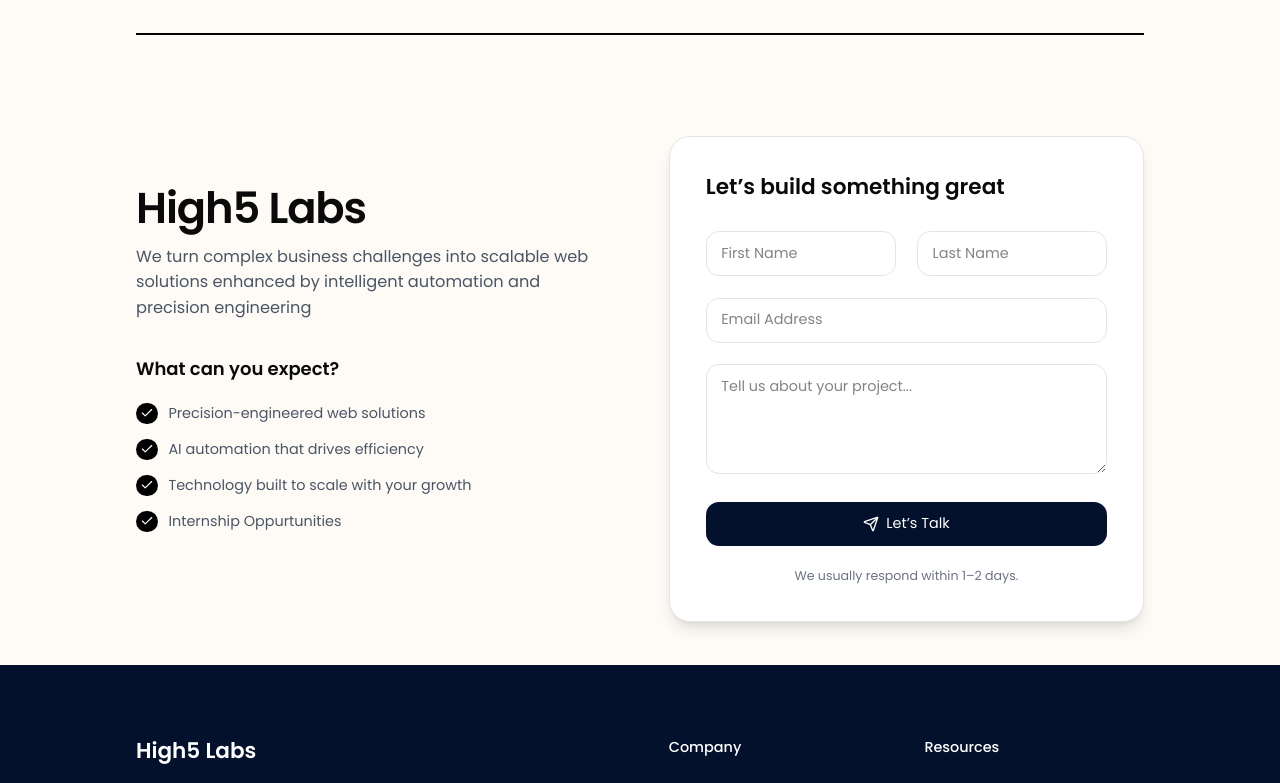
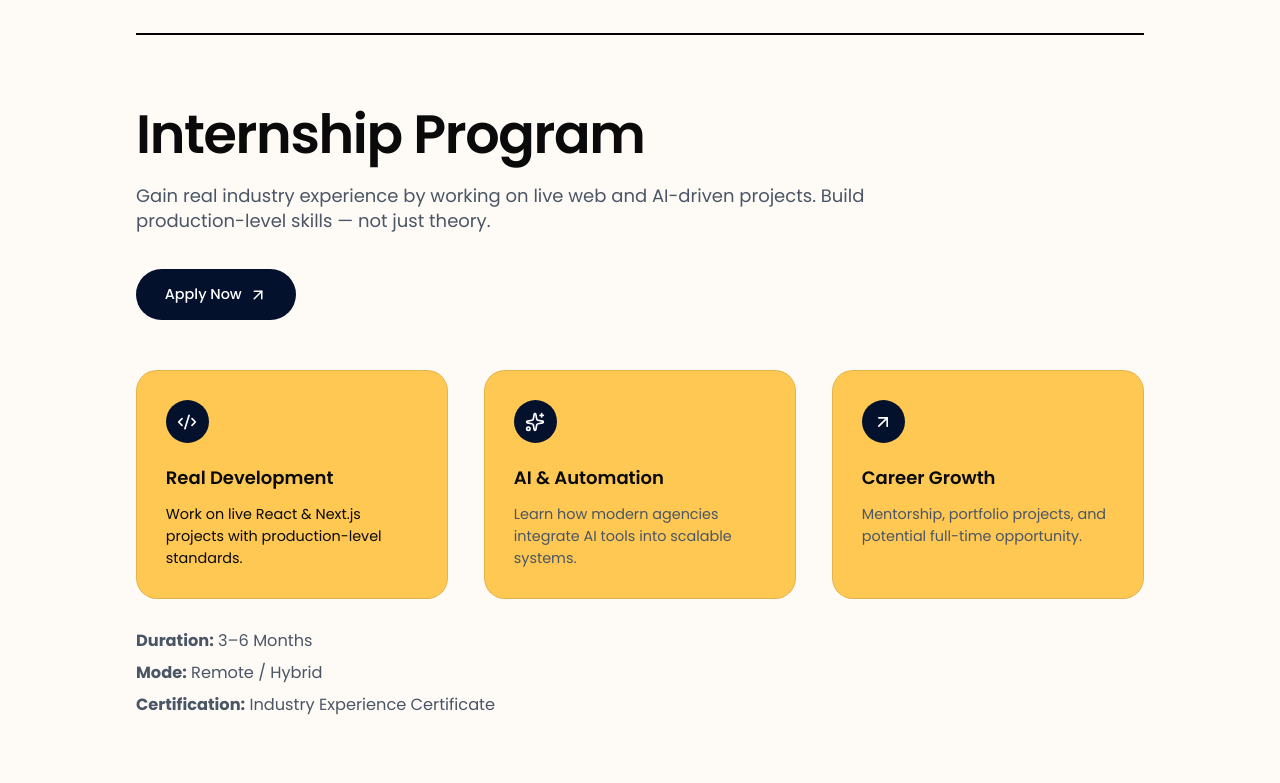
Before and after one commit to vincentdkafka/High5-Labs, a Next.js app: page / in a window 1280 px wide. Shown: the part 3700-4483 px from the top of the page. Built offline with nearby package versions, Linux system fonts and the light colour scheme.

Commit message:
added internship

```diff
--- a/app/_components/HireUs.jsx
+++ b/app/_components/HireUs.jsx
@@ -1,5 +1,4 @@
-
-"use client"
+"use client";
 import React from "react";
 import { useForm, ValidationError } from "@formspree/react";
 import { Check, Star, Send, ShieldCheck, Users } from "lucide-react";
@@ -27,7 +26,7 @@ const HireUs = () => {
     );
   }
   return (
-    <section id="contact" className="py-8 lg:py-12 bg-[#FEFBF6]">
+    <section id="contact" className="py-8 lg:pb-20 bg-[#FEFBF6]">
       <div className="container mx-auto px-4 lg:px-20">
         <div className="grid lg:grid-cols-2 gap-12 lg:gap-16 items-start">
           <div className="text-center lg:text-left">
@@ -56,7 +55,7 @@ const HireUs = () => {
             </div>
           </div>
 
-          <div className="bg-white rounded-3xl shadow-lg p-8 lg:p-10 border">
+          <div className="bg-[#fec853] rounded-3xl shadow-lg p-8 lg:p-10 border">
             <h2 className="text-2xl font-semibold">
               Let’s build something great
             </h2>
@@ -70,7 +69,16 @@ const HireUs = () => {
                     name="firstName"
                     placeholder="First Name"
                     required
-                    className="w-full rounded-xl border px-4 py-3 focus:outline-none focus:ring-2 focus:ring-black transition"
+                    className="w-full rounded-xl
+border border-black/10
+bg-white/80
+px-4 py-3
+placeholder:text-black/40
+focus:outline-none
+focus:border-[#04112d]
+focus:ring-2
+focus:ring-[#04112d]/20
+transition"
                   />
                 </div>
 
@@ -80,7 +88,16 @@ const HireUs = () => {
                     name="lastName"
                     placeholder="Last Name"
                     required
-                    className="w-full rounded-xl border px-4 py-3 focus:outline-none focus:ring-2 focus:ring-black transition"
+                    className="w-full rounded-xl
+border border-black/10
+bg-white/80
+px-4 py-3
+placeholder:text-black/40
+focus:outline-none
+focus:border-[#04112d]
+focus:ring-2
+focus:ring-[#04112d]/20
+transition"
                   />
                 </div>
               </div>
@@ -92,7 +109,16 @@ const HireUs = () => {
                   name="email"
                   placeholder="Email Address"
                   required
-                  className="w-full rounded-xl border px-4 py-3 focus:outline-none focus:ring-2 focus:ring-black transition"
+                  className="w-full rounded-xl
+border border-black/10
+bg-white/80
+px-4 py-3
+placeholder:text-black/40
+focus:outline-none
+focus:border-[#04112d]
+focus:ring-2
+focus:ring-[#04112d]/20
+transition"
                 />
                 <ValidationError
                   prefix="Email"
@@ -109,7 +135,16 @@ const HireUs = () => {
                   rows="4"
                   required
                   placeholder="Tell us about your project..."
-                  className="w-full rounded-xl border px-4 py-3 focus:outline-none focus:ring-2 focus:ring-black transition"
+                  className="w-full rounded-xl
+border border-black/10
+bg-white/80
+px-4 py-3
+placeholder:text-black/40
+focus:outline-none
+focus:border-[#04112d]
+focus:ring-2
+focus:ring-[#04112d]/20
+transition"
                 />
                 <ValidationError
                   prefix="Message"
--- /dev/null
+++ b/app/_components/Internship.jsx
@@ -0,0 +1,86 @@
+"use client";
+import React from "react";
+import { ArrowUpRight, Code2, Sparkles } from "lucide-react";
+
+const Internship = () => {
+  return (
+    <section className="bg-[#FEFBF6] pt-4 pb-16 ">
+      <div className="container mx-auto px-4 lg:px-20">
+        {/* HERO */}
+        <div className="max-w-4xl">
+          <h1 className="text-4xl lg:text-6xl font-semibold tracking-tight">
+            Internship Program
+          </h1>
+          <p className="mt-6 text-gray-600 text-lg lg:text-xl">
+            Gain real industry experience by working on live web and AI-driven
+            projects. Build production-level skills — not just theory.
+          </p>
+
+          <div className="mt-10">
+            <a
+              href="https://docs.google.com/forms/d/e/1FAIpQLSdxl1RS6McFBFpkxbUXkXN0dAQ0DfGuhSRW3nMxjs8aMW0FZA/viewform"
+              target="_blank"
+              rel="noopener noreferrer"
+              className="inline-flex items-center gap-2 px-8 py-4 bg-[#04112d] text-white rounded-full text-base font-medium transition hover:scale-105 hover:bg-gray-900"
+            >
+              Apply Now
+              <ArrowUpRight size={18} />
+            </a>
+          </div>
+        </div>
+
+        {/* HIGHLIGHTS */}
+        <div className="mt-14 grid grid-cols-1 lg:grid-cols-3 gap-10">
+          <div className="bg-[#fec853] p-8 rounded-3xl border border-black/10 hover:shadow-lg transition">
+            <div className="w-12 h-12 flex items-center justify-center rounded-full bg-[#04112d] text-white mb-6">
+              <Code2 size={20} />
+            </div>
+            <h3 className="text-xl  font-semibold">Real Development</h3>
+            <p className="mt-4 ">
+              Work on live React & Next.js projects with production-level
+              standards.
+            </p>
+          </div>
+
+          <div className="bg-[#fec853] p-8 rounded-3xl border border-black/10 hover:shadow-lg transition">
+            <div className="w-12 h-12 flex items-center justify-center rounded-full bg-[#04112d] text-white mb-6">
+              <Sparkles size={20} />
+            </div>
+            <h3 className="text-xl font-semibold">AI & Automation</h3>
+            <p className="mt-4 text-gray-600">
+              Learn how modern agencies integrate AI tools into scalable
+              systems.
+            </p>
+          </div>
+
+          <div className="bg-[#fec853] p-8 rounded-3xl border border-black/10 hover:shadow-lg transition">
+            <div className="w-12 h-12 flex items-center justify-center rounded-full bg-[#04112d] text-white mb-6">
+              <ArrowUpRight size={20} />
+            </div>
+            <h3 className="text-xl font-semibold">Career Growth</h3>
+            <p className="mt-4 text-gray-600">
+              Mentorship, portfolio projects, and potential full-time
+              opportunity.
+            </p>
+          </div>
+        </div>
+
+        {/* DETAILS */}
+        <div className="mt-8 text-gray-600 text-lg max-w-3xl">
+          <p>
+            <strong>Duration:</strong> 3–6 Months
+          </p>
+          <p className="mt-2">
+            <strong>Mode:</strong> Remote / Hybrid
+          </p>
+          <p className="mt-2">
+            <strong>Certification:</strong> Industry Experience Certificate
+          </p>
+        </div>
+        <div className="border-t-2 border-black mt-16 lg:mt-20"></div>
+      </div>
+    </section>
+  );
+};
+
+export default Internship;
--- a/app/page.js
+++ b/app/page.js
@@ -7,6 +7,7 @@ import Approach from './_components/Approach'
 import Projects from './_components/Projects'
 import HireUs from './_components/HireUs'
 import Footer from './_components/Footer'
+import Internship from './_components/Internship'
 
 
 const page = () => {
@@ -17,6 +18,7 @@ const page = () => {
       <Services/>
       <Approach/>
       <Projects/>
+      <Internship/>
       <HireUs/>
       <Footer/>
 
```
